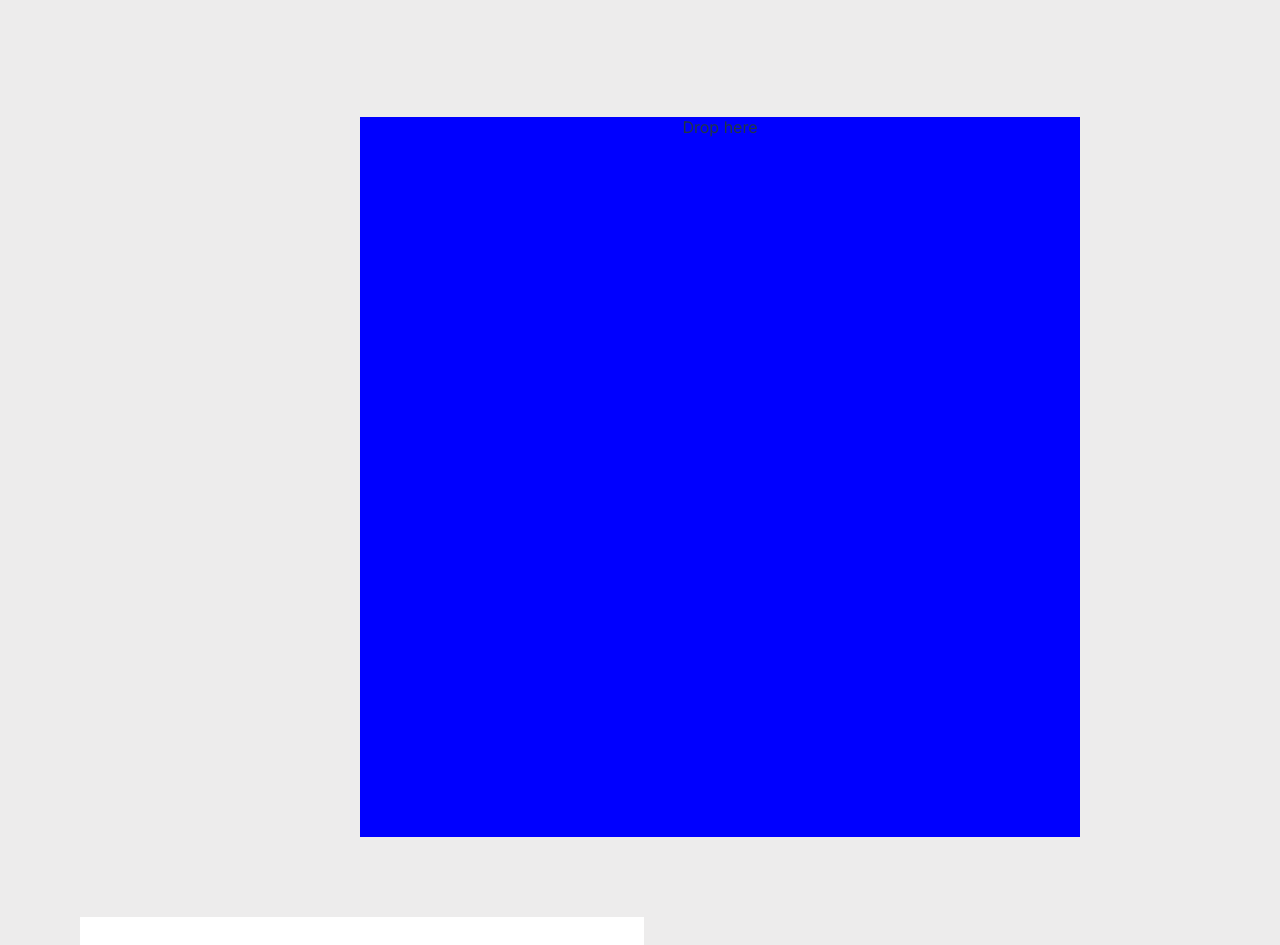
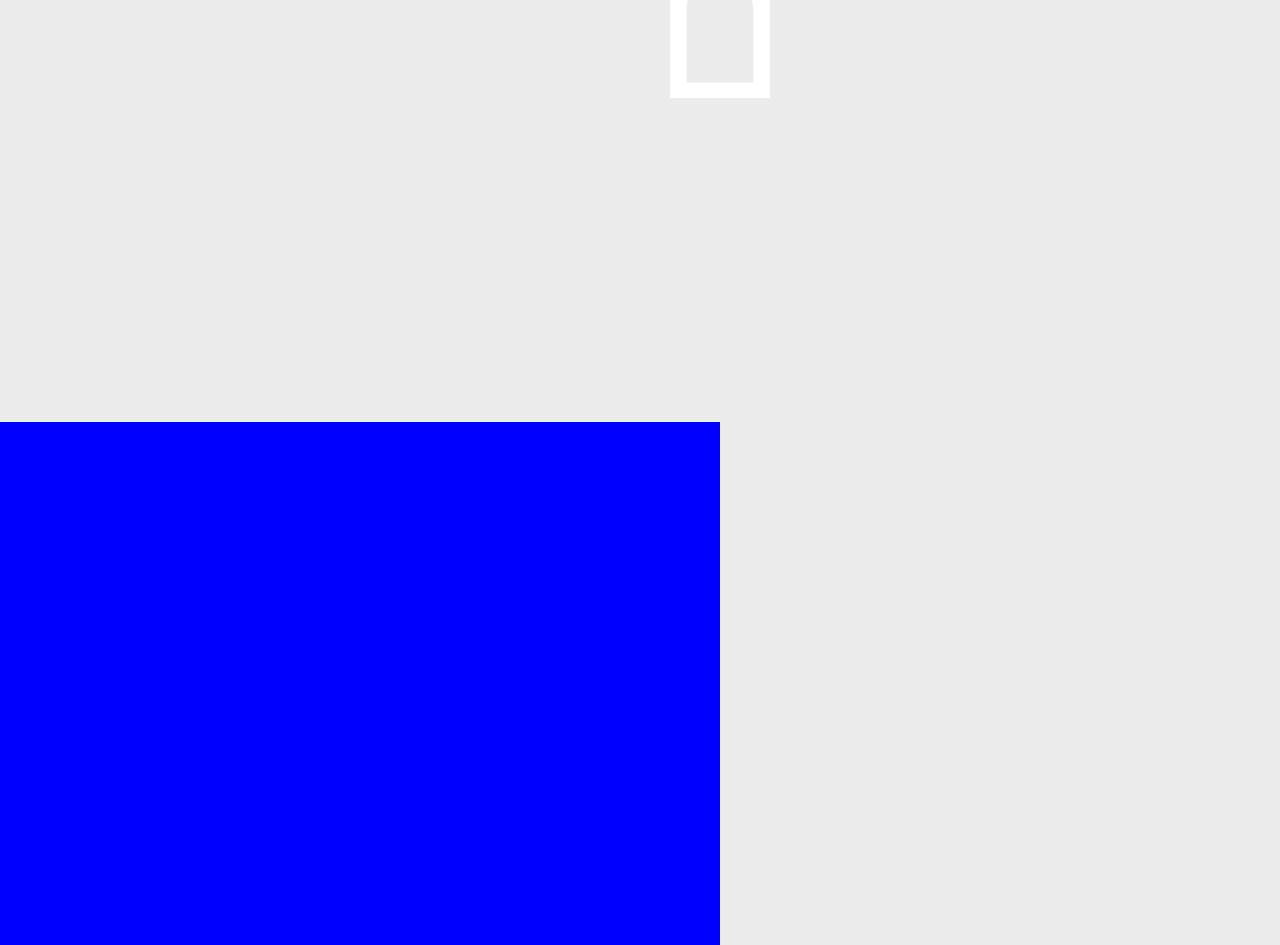
Before and after one commit to nadine-dawod/dragndrop-game, a React (Vite) app: page /game/1 in a window 1280 px wide. Shown: the part 487-1432 px from the top of the page. Built offline with nearby package versions, Linux system fonts and the light colour scheme.

Commit message:
adding a second element

```diff
--- a/src/components/DnMFunc.jsx
+++ b/src/components/DnMFunc.jsx
@@ -20,6 +20,12 @@ export const DnMFunc = () => {
     </Draggable>
   );
 
+  const draggableMarkupTwo = (
+    <Draggable id="draggable">
+    <Elementtwo />
+  </Draggable>
+  )
+
   function handleDragEnd(event) {
     const { over } = event;
 
@@ -29,16 +35,27 @@ export const DnMFunc = () => {
   }
 
   return (
+    <>
+
+    <DndContext onDragEnd={handleDragEnd}>
+      {parent === null ? draggableMarkupTwo : null}
+      {containers.map((id) => (
+          <DropArea key={id} id={id}>
+        {parent === id ? draggableMarkupTwo : null}
+          </DropArea>
+        ))}
+    </DndContext>
+
     <DndContext onDragEnd={handleDragEnd}>
       {parent === null ? draggableMarkup : null}
-      <div style={{ display: "flex", justifyContent: "space-evenly" }}>
-        {containers.map((id) => (
+       {containers.map((id) => (
           <DropArea key={id} id={id}>
-            {parent === id ? draggableMarkup : "Drop here"}
+        {parent === id ? draggableMarkup : null}
           </DropArea>
         ))}
-      </div>
     </DndContext>
+
+</>
   );
 };
 
--- a/src/pages/GamePage.jsx
+++ b/src/pages/GamePage.jsx
@@ -8,8 +8,10 @@ import { DnMFunc } from "../components/DnMFunc";
 export const GamePage = () => {
   return (
     <div style={{ marginTop: "25px" }}>
+
+      <Instructions />
       <DnMFunc />
-      <Instructions />
+
     </div>
   );
 };
```
